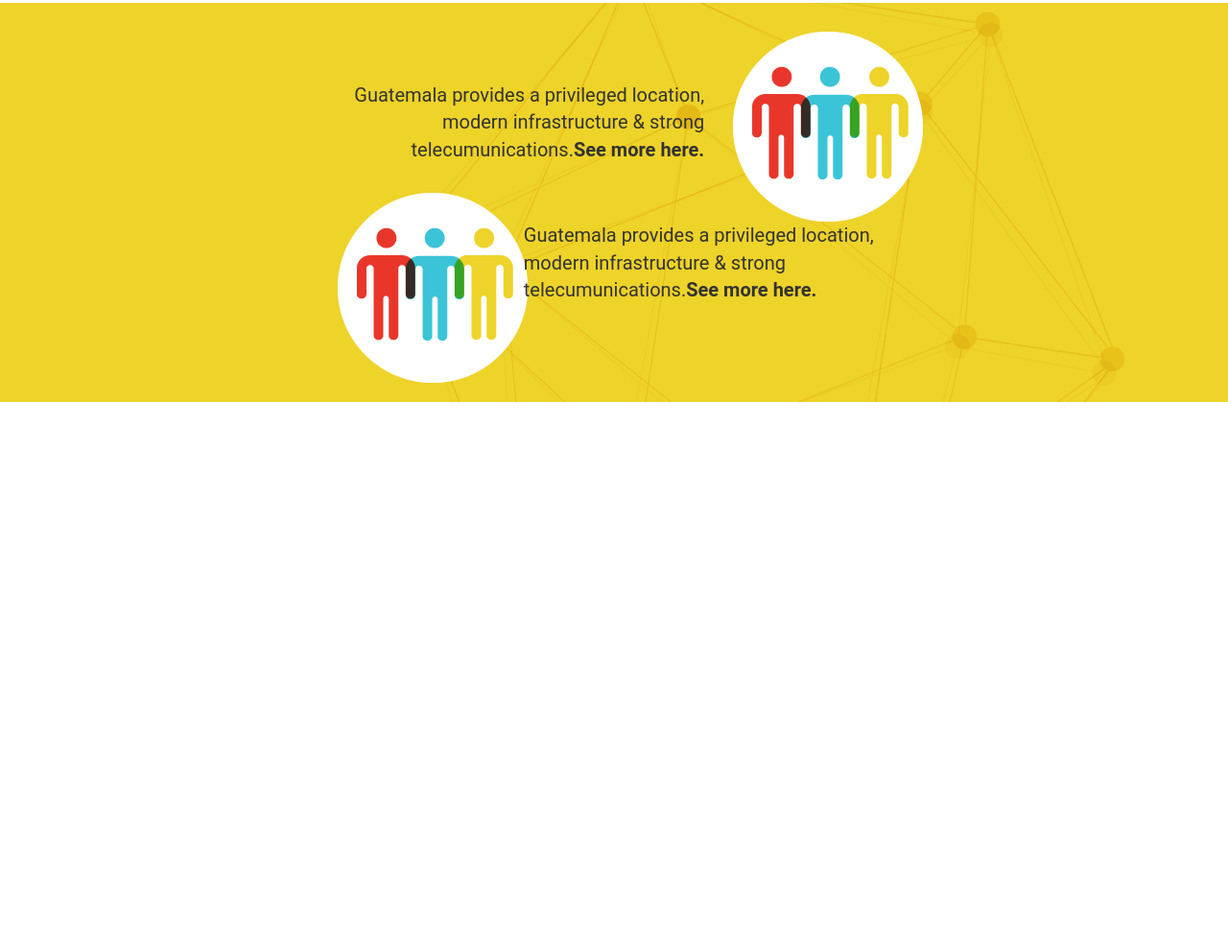
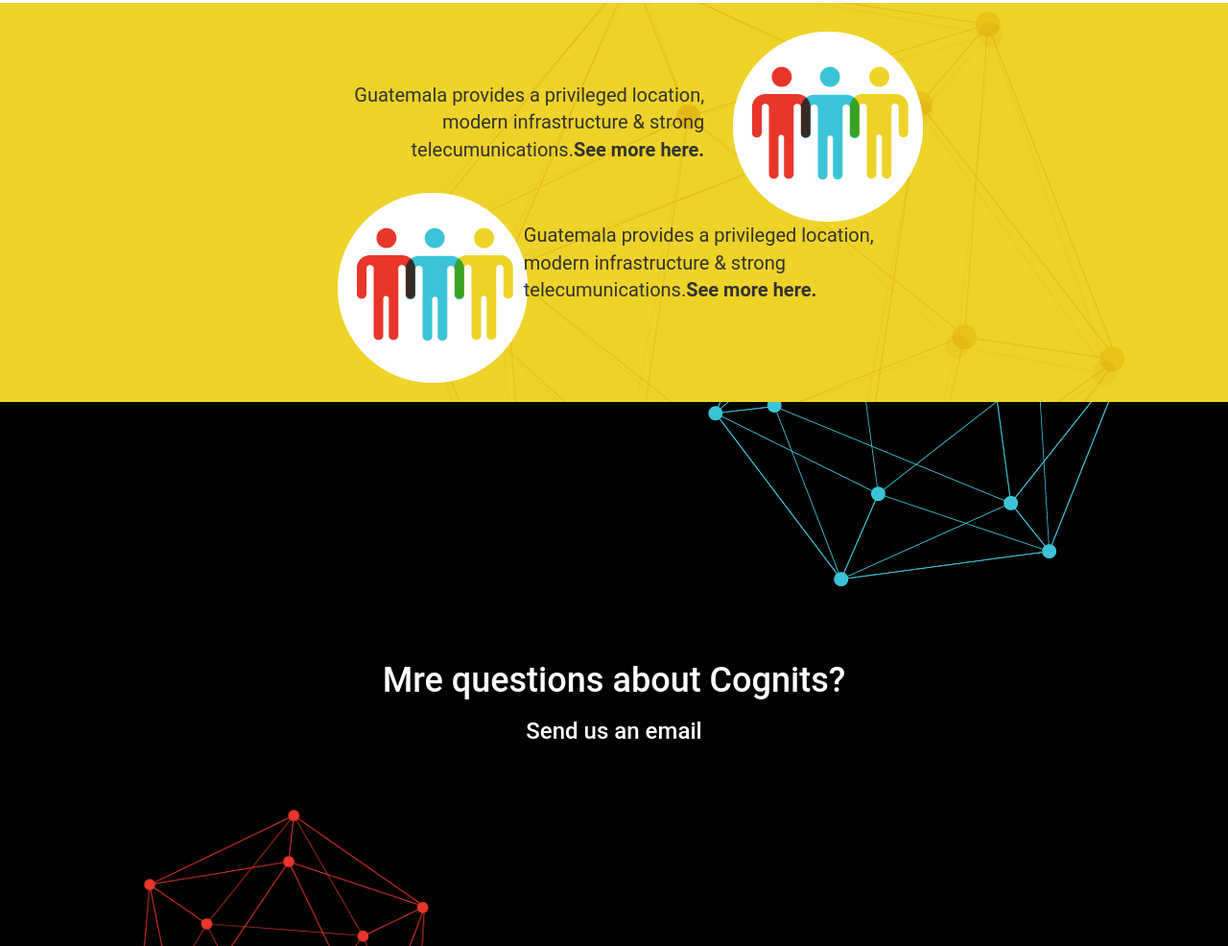
Before and after one commit to alfpain/cognits.github.io, a website: page index.html in a window 1280 px wide. Shown: the part 773-1759 px from the top of the page at 96% size. Before the commit the page ends 1192 px from the top, so only its background shows below. Drawn offline with Linux system fonts and the light colour scheme.

Commit message:
parte black

```diff
--- a/index.html
+++ b/index.html
@@ -52,8 +52,33 @@
 			<div class="col-xs-3 col-md-3"></div>
 		</div>
 	</div>
+</div>
+<div class="container first">
+	<div class="row">
 
+		<div class="col-xs-6 col-md-6">
+		</div>
+		<div class="col-xs-10 col-md-5">
+			<img src="img/back_contact1-02.png" class="img-responsive fondo1" alt="Responsive image">
+		</div>
+		<div class="col-xs-1 col-md-1">
+		</div>
+	</div>
 
+	<div class="container title">
+		<br>
+		<h1>Mre questions about Cognits?</h1>
+		<h3>Send us an email</h3>
+		<br>
+	</div>
+
+	<div class="container first">
+		<div class="col-xs-1 col-md-1">
+		</div>
+		<div class="col-xs-10 col-md-11">
+			<img src="img/back_contact2-02.png" height="250" width="300" class="img-responsive" alt="Responsive image">
+		</div>
+	</div>
 </div>
 
 
--- a/styles/styles.css
+++ b/styles/styles.css
@@ -68,3 +68,19 @@
      margin-top: 20%;
      font-size: 20px;
 }
+
+
+.first {
+  background-color: #000000;
+  width: 100%
+}
+
+.title {
+  font-family: 'Roboto', sans-serif;
+  font-size: 30pt;
+  color: white;
+  text-align: center;
+}
+.fondo1 {
+  float:right;
+}
```
